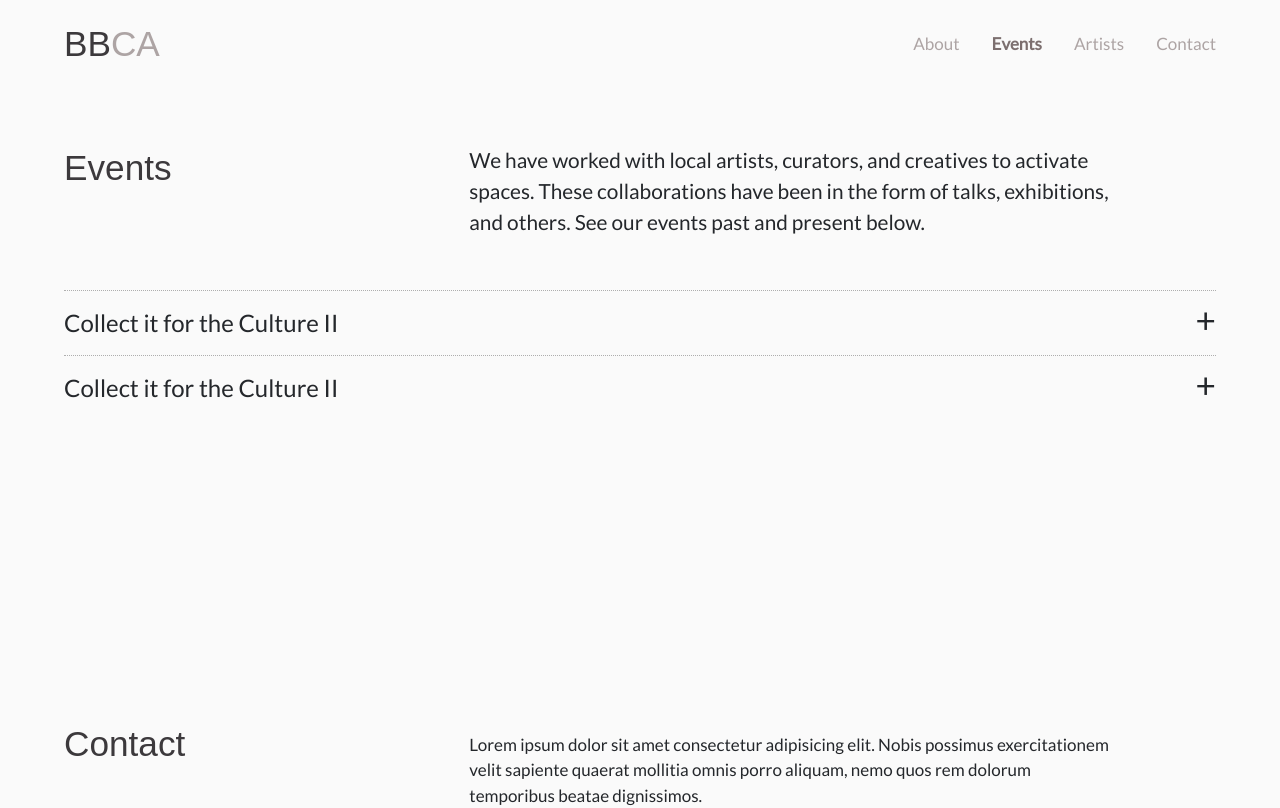
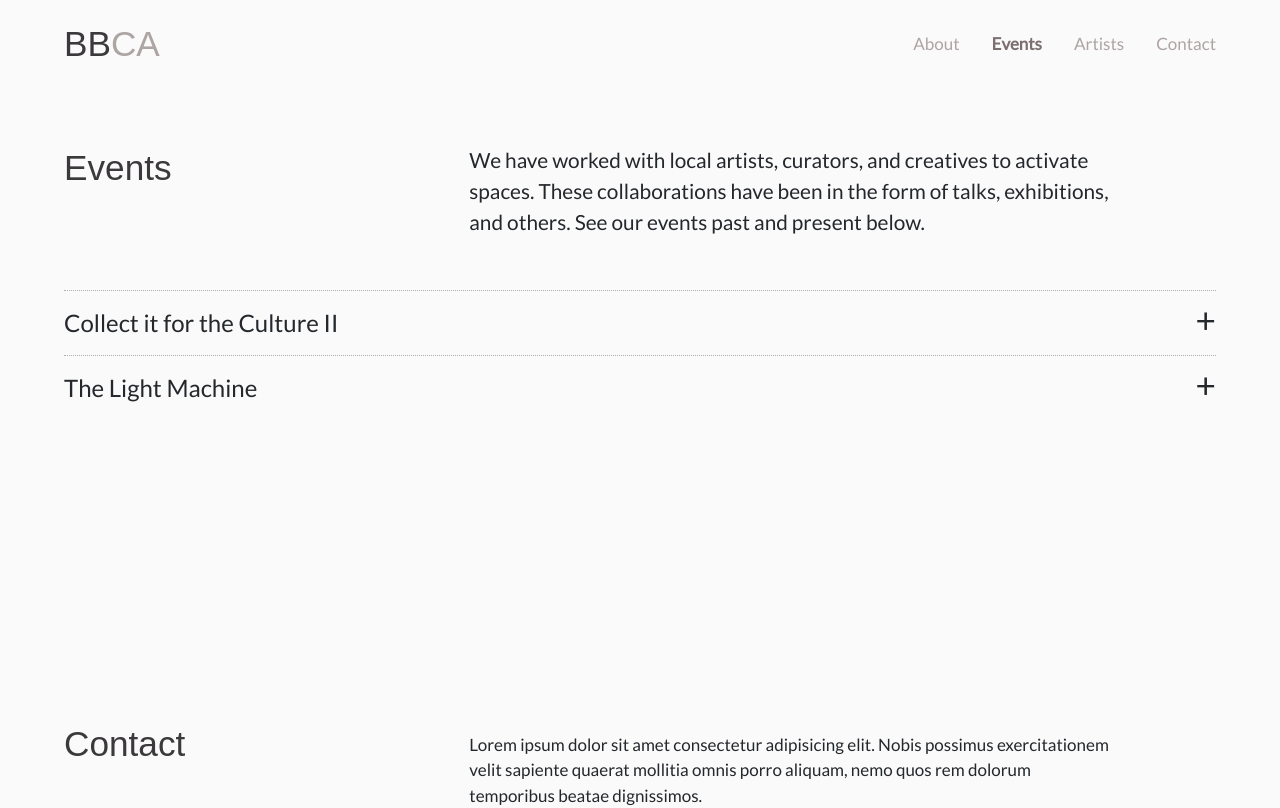
Before and after one commit to black-buddha-creative-agency/bbca-v1, a React (Create React App) app: page /events in a window 1280 px wide. Shown: the top 808 px of the page. Built offline with nearby package versions, Linux system fonts and the light colour scheme; a web font is replaced by a local one.

Commit message:
Update accordion

```diff
--- a/src/components/Contact/index.jsx
+++ b/src/components/Contact/index.jsx
@@ -2,14 +2,14 @@ import React from 'react'
 
 const Contact = () => {
   return (
-    <section class="section" id="Contact">
-      <div class="section-container footer-bottom">
-        <div class="grid-layout grid-container--content">
-          <div class="grid-block--title">
-            <h1 class="text-h2">Contact</h1>
+    <section className="section" id="Contact">
+      <div className="section-container footer-bottom">
+        <div className="grid-layout grid-container--content">
+          <div className="grid-block--title">
+            <h1 className="text-h2">Contact</h1>
           </div>
-          <div class="grid-block--content">
-            <p class="text_p2">
+          <div className="grid-block--content">
+            <p className="text_p2">
               Lorem ipsum dolor sit amet consectetur adipisicing elit. Nobis
               possimus exercitationem velit sapiente quaerat mollitia omnis
               porro aliquam, nemo quos rem dolorum temporibus beatae
@@ -18,7 +18,7 @@ const Contact = () => {
               <br />
               Call us
               <br />
-              <a class="text_p2 event-link" href="tel:5555555555">
+              <a className="text_p2 event-link" href="tel:5555555555">
                 555 555 5555
               </a>
               <br />
@@ -26,7 +26,7 @@ const Contact = () => {
               Email us
               <br />
               <a
-                class="text_p2 event-link"
+                className="text_p2 event-link"
                 href="mailto:india@blackbuddha.agency"
               >
                 india@blackbuddha.agency
--- a/src/components/EventList/index.jsx
+++ b/src/components/EventList/index.jsx
@@ -9,13 +9,26 @@ class EventList extends Component {
   }
 
   handleClick = idx => {
-    this.setState({events: [!!this.state.event]})
+    let events = this.state.events
+
+    events[idx].isOpen = !events[idx].isOpen
+
+    this.setState({
+      events: events
+    })
   }
+
   render() {
     return (
       <div className="event-list list">
-        {this.state.events.map((event, idx) => (
-          <EventListItem title={event.title} handleClick={this.handleClick} />
+        {events.map((event, idx) => (
+          <EventListItem
+            isOpen={event.isOpen}
+            key={idx}
+            idx={idx}
+            title={event.title}
+            handleClick={this.handleClick}
+          />
         ))}
       </div>
     )
--- a/src/components/EventListItem/index.jsx
+++ b/src/components/EventListItem/index.jsx
@@ -1,15 +1,17 @@
 import React from 'react'
 
-const EventListItem = ({ title, handleClick }) => {
+const EventListItem = ({ title, handleClick, isOpen, idx }) => {
   return (
-    <li
-      onClick={handleClick}
-      className="event-list--item justify-between pv3 ba bl-0 bb-0 br-0 b--dotted b--black-30"
-    >
-      <p className="text-p1 ">{title}</p>
-
-      <p className="text-h2">+</p>
-    </li>
+    <>
+      <li
+        onClick={() => handleClick(idx)}
+        className="event-list--item justify-between pv3 ba bl-0 bb-0 br-0 b--dotted b--black-30"
+      >
+        <p className="text-p1 ">{title}</p>
+        <p className="text-h2">{isOpen ? '–' : '+'} </p>
+      </li>
+      {isOpen ? <div>ok</div> : null}
+    </>
   )
 }
 
--- a/src/components/Layout/NavContainer.jsx
+++ b/src/components/Layout/NavContainer.jsx
@@ -10,7 +10,7 @@ const NavContainer = () => {
     <div className="nav-container">
       <div className="nav-columns row">
         <div className="nav-column--logo">
-          <Link exact to="/">
+          <Link to="/">
             {' '}
             <h1 className="text-h2">
               BB<span className="text-accent">CA</span>
--- a/src/data/events.js
+++ b/src/data/events.js
@@ -4,7 +4,7 @@ const events = [
     isOpen: false
   },
   {
-    title: 'Collect it for the Culture II',
+    title: 'The Light Machine',
     isOpen: false
   }
 ]
```
